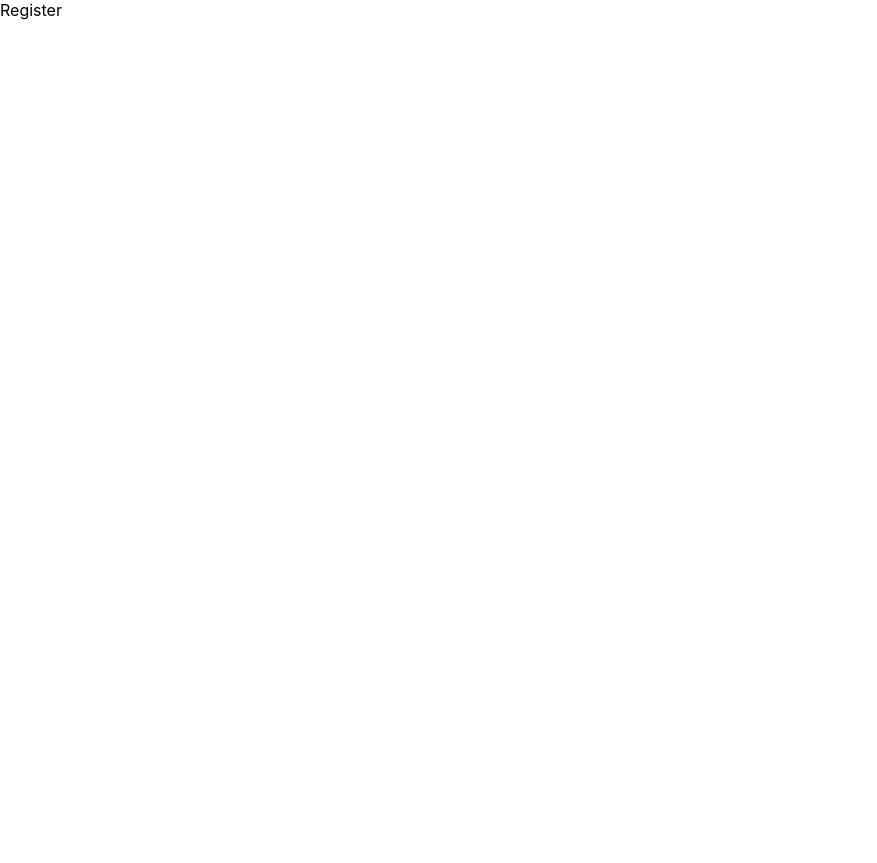
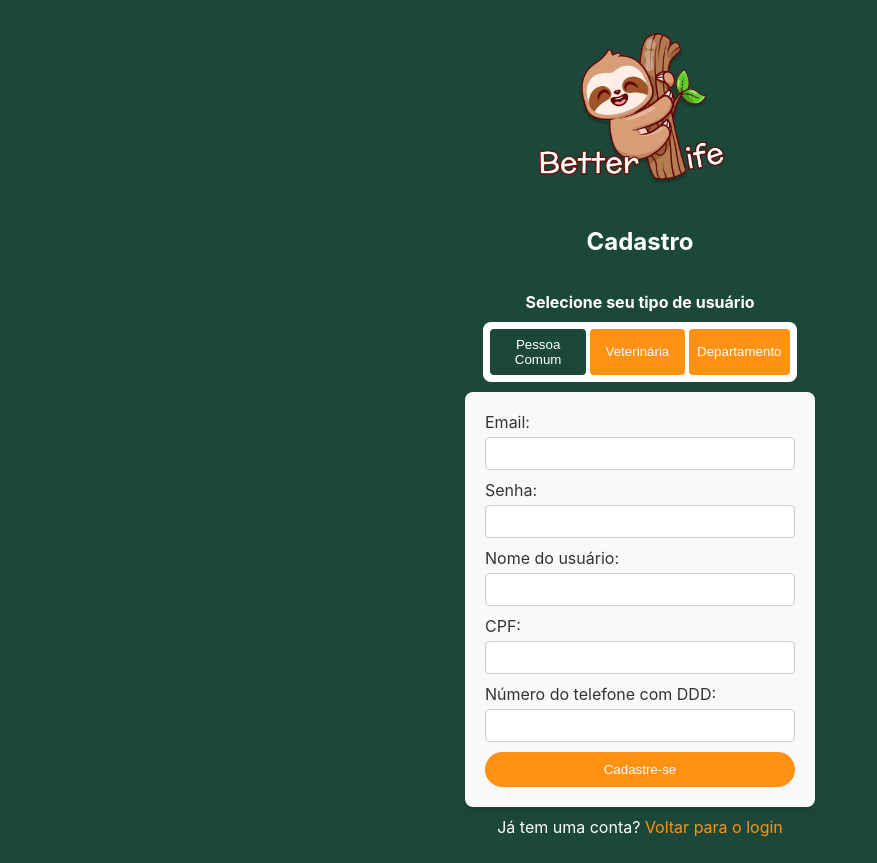
Before and after one commit to Projeto-Des-SW/betterlife-web, a React (Create React App) app: page /register in a window 1280 px wide. Shown: the whole page, without its empty margins (0-877 px from the left). Before the commit the page ends 800 px from the top, so only its background shows below. Built offline with nearby package versions, Linux system fonts and the light colour scheme.

Commit message:
ajustado tela de registro de acordo com os tipos de usuário e campos

```diff
--- a/src/Pages/Register/Register.jsx
+++ b/src/Pages/Register/Register.jsx
@@ -1,9 +1,160 @@
-import React from 'react'
-import styles from "./Register.module.css"
+import React, { useState, useEffect } from 'react';
+import { Link } from 'react-router-dom';
+import styles from "./Register.module.css";
+import logo from "../../Assets/logo.png";
+
 const Register = () => {
+  const [tipoCadastro, setTipoCadastro] = useState('pessoaComum');
+  const [dadosCadastro, setDadosCadastro] = useState({
+    email: '',
+    senha: '',
+    nome: '',
+    cpf: '',
+    telefone: '',
+    documento: '',
+    cnpj: ''
+  });
+
+  const alterarDados = (e) => {
+    const { name, value } = e.target;
+    setDadosCadastro({
+      ...dadosCadastro,
+      [name]: value
+    });
+  };
+
+  const handleSubmit = (e) => {
+    e.preventDefault();
+    console.log(dadosCadastro);
+  };
+
+  useEffect(() => {
+    setDadosCadastro(prevState => ({
+      ...prevState,
+      cpf: '',
+      documento: '',
+      cnpj: ''
+    }));
+  }, [tipoCadastro]);
+
   return (
-    <div>Register</div>
-  )
-}
+    <div className={styles.registerContainer}>
+      <div className={styles.registerHeader}>
+        <img src={logo} alt="Logo" className={styles.logo} />
+        <h2>Cadastro</h2>
+      </div>
+      <p className={styles.userTypePrompt}>Selecione seu tipo de usuário</p>
+      <div className={styles.tabs}>
+        <button
+          className={tipoCadastro === 'pessoaComum' ? styles.activeTab : ''}
+          onClick={() => setTipoCadastro('pessoaComum')}
+        >
+          Pessoa Comum
+        </button>
+        <button
+          className={tipoCadastro === 'veterinaria' ? styles.activeTab : ''}
+          onClick={() => setTipoCadastro('veterinaria')}
+        >
+          Veterinária
+        </button>
+        <button
+          className={tipoCadastro === 'departamento' ? styles.activeTab : ''}
+          onClick={() => setTipoCadastro('departamento')}
+        >
+          Departamento
+        </button>
+      </div>
+      <form onSubmit={handleSubmit} className={styles.registerForm}>
+        <div className={styles.formGroup}>
+          <label htmlFor="email">Email:</label>
+          <input
+            type="email"
+            id="email"
+            name="email"
+            value={dadosCadastro.email}
+            onChange={alterarDados}
+            required
+          />
+        </div>
+        <div className={styles.formGroup}>
+          <label htmlFor="senha">Senha:</label>
+          <input
+            type="password"
+            id="senha"
+            name="senha"
+            value={dadosCadastro.senha}
+            onChange={alterarDados}
+            required
+          />
+        </div>
+        <div className={styles.formGroup}>
+          <label htmlFor="nome">Nome do usuário:</label>
+          <input
+            type="text"
+            id="nome"
+            name="nome"
+            value={dadosCadastro.nome}
+            onChange={alterarDados}
+            required
+          />
+        </div>
+        {tipoCadastro === 'pessoaComum' && (
+          <div className={styles.formGroup}>
+            <label htmlFor="cpf">CPF:</label>
+            <input
+              type="text"
+              id="cpf"
+              name="cpf"
+              value={dadosCadastro.cpf}
+              onChange={alterarDados}
+              required
+            />
+          </div>
+        )}
+        {tipoCadastro === 'veterinaria' && (
+          <div className={styles.formGroup}>
+            <label htmlFor="documento">Número do Documento:</label>
+            <input
+              type="text"
+              id="documento"
+              name="documento"
+              value={dadosCadastro.documento}
+              onChange={alterarDados}
+              required
+            />
+          </div>
+        )}
+        {tipoCadastro === 'departamento' && (
+          <div className={styles.formGroup}>
+            <label htmlFor="cnpj">CNPJ:</label>
+            <input
+              type="text"
+              id="cnpj"
+              name="cnpj"
+              value={dadosCadastro.cnpj}
+              onChange={alterarDados}
+              required
+            />
+          </div>
+        )}
+        <div className={styles.formGroup}>
+          <label htmlFor="telefone">Número do telefone com DDD:</label>
+          <input
+            type="text"
+            id="telefone"
+            name="telefone"
+            value={dadosCadastro.telefone}
+            onChange={alterarDados}
+            required
+          />
+        </div>
+        <button type="submit" className={styles.submitButton}>Cadastre-se</button>
+      </form>
+      <p className={styles.backToLogin}>
+        Já tem uma conta? <Link to="/login">Voltar para o login</Link>
+      </p>
+    </div>
+  );
+};
 
-export default Register
+export default Register;
--- a/src/Pages/Register/Register.module.css
+++ b/src/Pages/Register/Register.module.css
@@ -0,0 +1,130 @@
+.registerContainer {
+  background-color: #1C4839;
+  color: white;
+  min-height: 100vh;
+  display: flex;
+  flex-direction: column;
+  justify-content: center;
+  align-items: center;
+  padding: 10px;
+}
+
+.registerHeader {
+  display: flex;
+  flex-direction: column;
+  align-items: center;
+  margin-bottom: 10px;
+}
+
+.registerHeader .logo {
+  width: 200px;
+  margin-bottom: 10px;
+}
+
+.registerHeader h2 {
+  margin: 10px 0;
+}
+
+@media (max-width: 600px) {
+  .registerHeader {
+    flex-direction: column;
+    align-items: center;
+  }
+
+  .registerHeader .logo {
+    margin-bottom: 5px;
+  }
+}
+
+.registerForm {
+  background-color: #f9f9f9;
+  padding: 20px;
+  border-radius: 8px;
+  box-shadow: 0 4px 8px rgba(0, 0, 0, 0.1);
+  width: 100%;
+  max-width: 350px;
+  box-sizing: border-box;
+}
+
+.tabs {
+  display: flex;
+  justify-content: space-between;
+  margin-bottom: 10px;
+  background-color: white;
+  padding: 5px;
+  border-radius: 8px;
+}
+
+.tabs button {
+  flex: 1;
+  padding: 8px;
+  border: none;
+  background-color: #FF9113;
+  color: white;
+  cursor: pointer;
+  border-radius: 4px;
+  margin: 2px;
+}
+
+.tabs button.activeTab {
+  background-color: #1C4839;
+  color: white;
+}
+
+.tabs button:not(.activeTab):hover {
+  background-color: #E68010;
+}
+
+.formGroup {
+  display: flex;
+  flex-direction: column;
+  margin-bottom: 10px;
+}
+
+.formGroup label {
+  margin-bottom: 5px;
+  color: #333;
+}
+
+.formGroup input {
+  padding: 8px;
+  border: 1px solid #ccc;
+  border-radius: 4px;
+  width: 100%;
+  box-sizing: border-box;
+}
+
+.userTypePrompt {
+  margin-bottom: 10px;
+  text-align: center;
+  font-weight: bold;
+}
+
+.submitButton {
+  padding: 10px;
+  background-color: #FF9113;
+  color: #fff;
+  border: none;
+  border-radius: 50px;
+  cursor: pointer;
+  width: 100%;
+}
+
+.submitButton:hover {
+  background-color: #E68010;
+}
+
+.backToLogin {
+  margin-top: 10px;
+  text-align: center;
+  color: white;
+}
+
+.backToLogin a {
+  color: #FF9113;
+  text-decoration: none;
+}
+
+.backToLogin a:hover {
+  color: #E68010;
+}
```
Also changed, not shown: src/Assets/logo.png (added).
